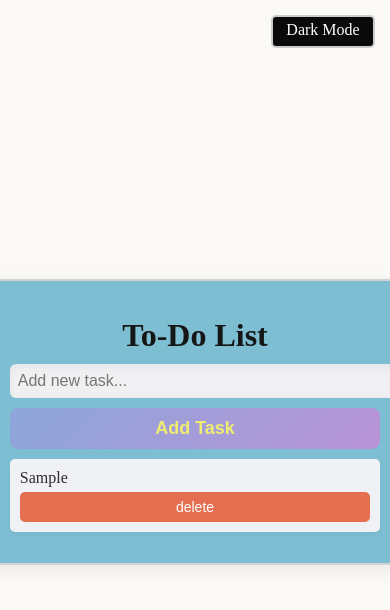
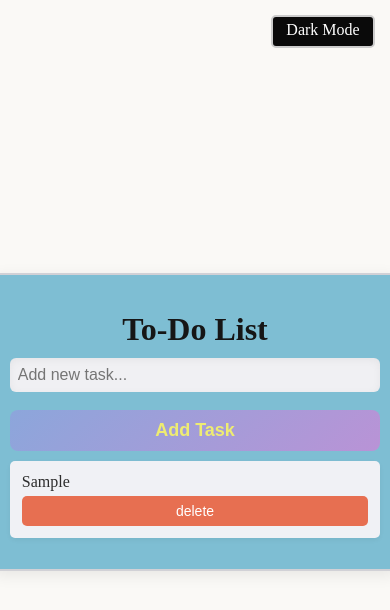
Before and after one commit to sachinkumar2245/Todo-App, a plain HTML site: page public/index.html in a window 390 px wide. Both pictures are taken after typing "Sample" into the empty fields and a click on the button "Add Task". Drawn offline with Linux system fonts and the light colour scheme.

Commit message:
fixed style bugs

```diff
--- a/public/responsive.css
+++ b/public/responsive.css
@@ -11,16 +11,30 @@
 
   .input-container input {
     width: 100%;
+    box-sizing: border-box;
   }
 
   #add-task-btn {
     width: 100%;
     font-size: 18px;
+    margin-top: 8px;
   }
 
   ul li {
     flex-direction: column;
     align-items: flex-start;
+    padding: 12px;
+    position: relative;
+    word-break: break-word;
+    overflow-wrap: break-word;
+    width: 100%;
+    box-sizing: border-box;
+  }
+
+  ul li span.task-text {
+    width: 100%;
+    margin-bottom: 10px;
+    text-align: left;
   }
 
   ul li button {
--- a/public/style2.css
+++ b/public/style2.css
@@ -96,17 +96,19 @@ ul {
 ul li {
   background-color: #f0f1f5;
   color: #2c2c2c;
+  text-align: left;
   padding: 10px;
   display: flex;
   justify-content: space-between;
   align-items: center;
-  flex-wrap: wrap;
-  word-wrap: break-word;
+  flex-wrap: nowrap;
+  word-break: break-word;
+  overflow-wrap: break-word;
   border-radius: 5px;
   min-height: 30px;
   box-shadow: 0px 2px 5px rgba(0, 0, 0, 0.05);
+  box-sizing: border-box;
 }
-
 ul li button {
   height: 30px;
   width: 60px;
```
Lines whose indentation alone changed are shown as unchanged.
